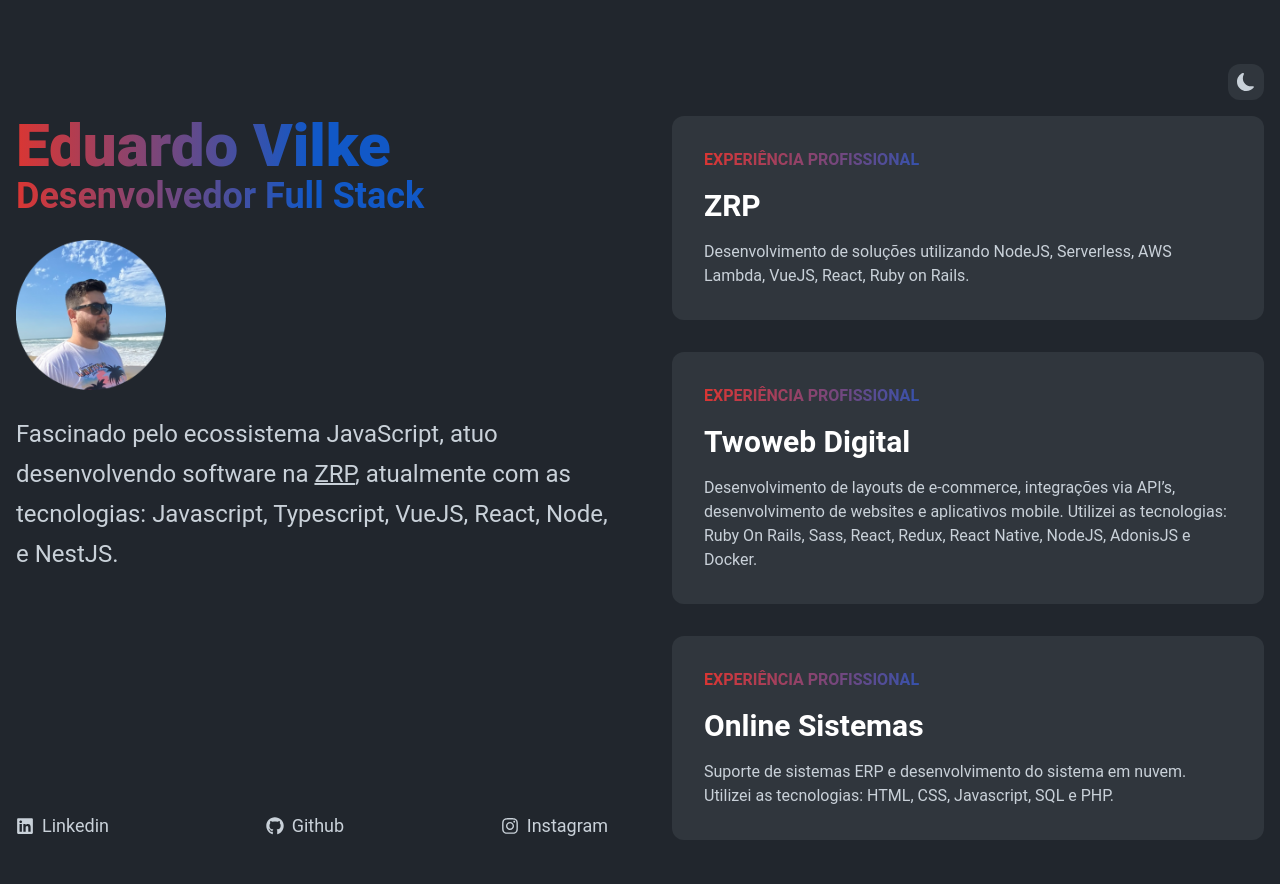
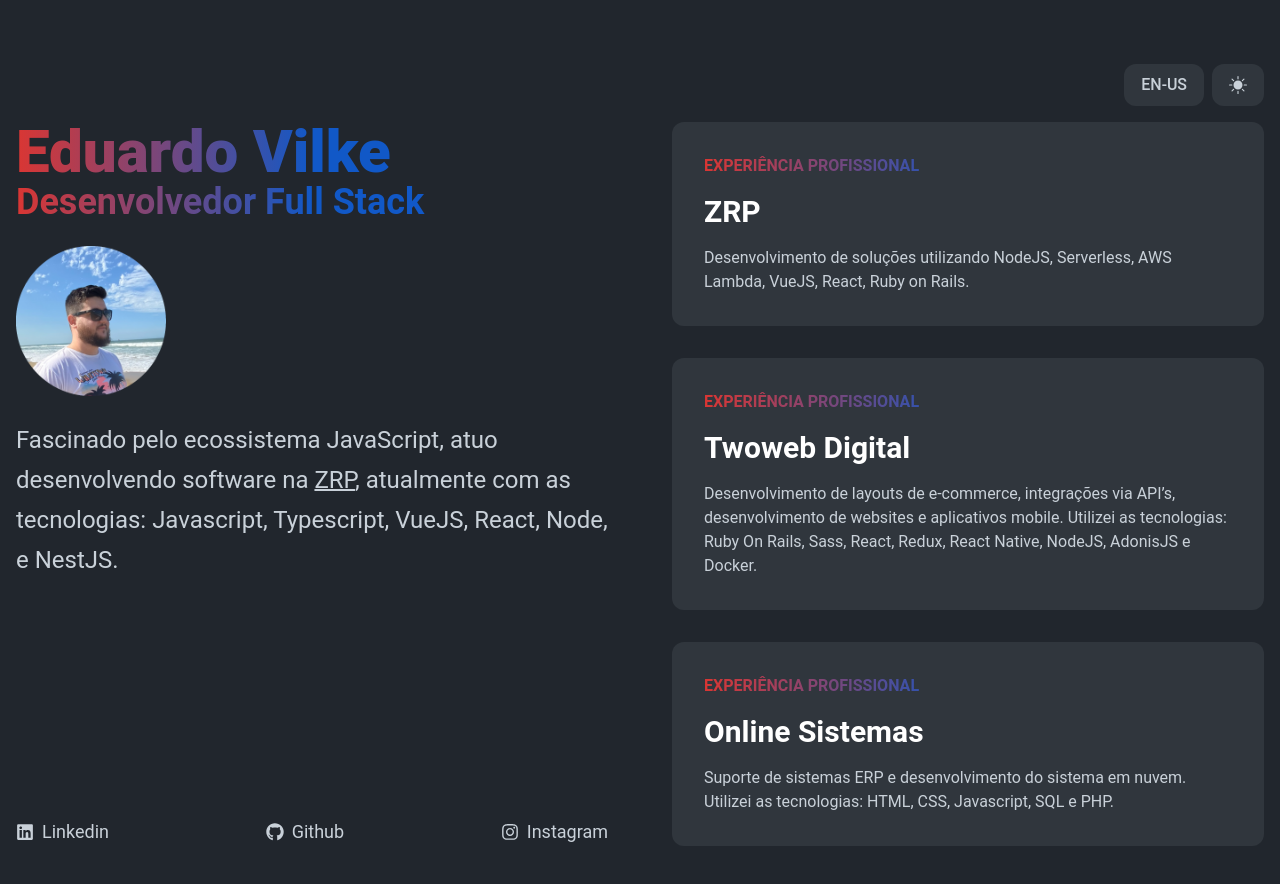
Before and after one commit to eduardovilke/eduardovilke.com, a Next.js app: page / in a window 1280 px wide. Shown: the top 884 px of the page. Built offline with nearby package versions, Linux system fonts and the light colour scheme.

Commit message:
feat: added switcher lang

```diff
--- a/src/components/Navbar/index.tsx
+++ b/src/components/Navbar/index.tsx
@@ -1,5 +1,6 @@
 import { BsSunFill, BsMoonFill } from 'react-icons/bs'
 import { useTheme } from '@hooks/useTheme'
+import { useRouter } from 'next/router'
 
 export const Navbar = (): JSX.Element => {
 
@@ -7,13 +8,22 @@ export const Navbar = (): JSX.Element => {
 
   const toggleTheme = (): void => toggle()
 
+  const router = useRouter()
+  const toggleLang = () => router.push({}, undefined, { locale: router.locale === 'pt-BR' ? 'en-US' : 'pt-BR'})
+
   return (
-    <div className='flex justify-end'>
+    <div className='flex justify-end mb-4'>
       <button
-        className='flex items-center justify-center mb-4 border border-transparent text-base font-medium rounded-xl dark:text-gray-light text-gray-300 bg-white dark:bg-gray hover:bg-white dark:hover:bg-gray-200 py-2 text-lg px-2 ease-in duration-200'
+        className='flex items-center justify-center mr-2 border border-transparent font-medium rounded-xl dark:text-gray-light text-gray-300 bg-white dark:bg-gray hover:bg-white dark:hover:bg-gray-200 py-2 px-4 ease-in duration-100'
+        onClick={toggleLang}
+      >
+        {router.locale === 'en-US' ? 'PT-BR' : 'EN-US'}
+      </button>
+      <button
+        className='flex items-center justify-center border border-transparent font-medium rounded-xl dark:text-gray-light text-gray-300 bg-white dark:bg-gray hover:bg-white dark:hover:bg-gray-200 py-2 text-lg px-4 ease-in duration-200'
         onClick={toggleTheme}
       >
-        {theme === 'dark' ? <BsMoonFill /> : <BsSunFill />}
+        {theme === 'dark' ? <BsSunFill /> : <BsMoonFill />}
       </button>
     </div>
   )
```
